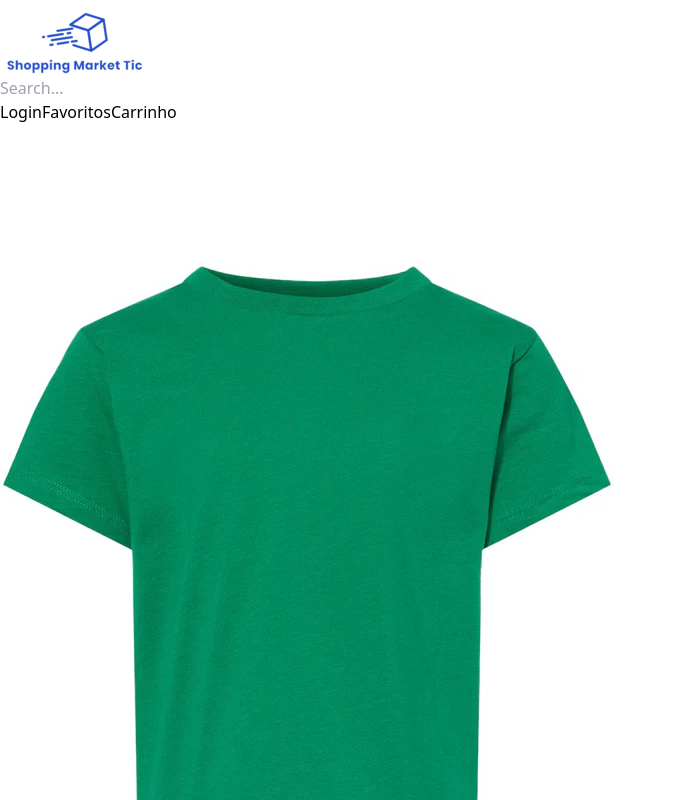
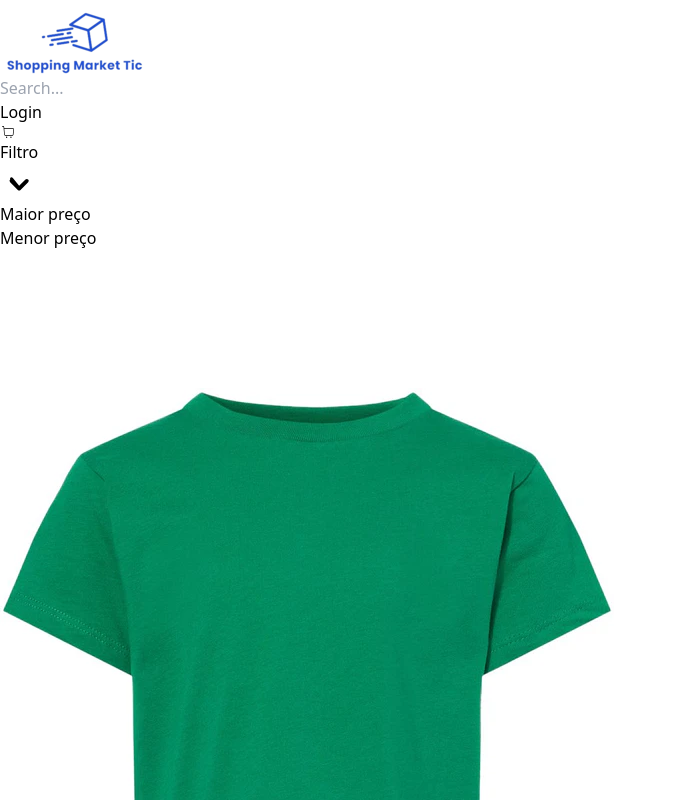
Before and after one commit to HenriqueMamede/shoppingMarketTic, a React (Vite) app: page / in a window 1280 px wide. Shown: the top 800 px of the page, without its empty margins (0-673 px from the left). Built offline with nearby package versions, Linux system fonts and the light colour scheme; data requests are answered from the project's data file.

Commit message:
feat: Implemented the highest and lowest price filter

```diff
--- a/package.json
+++ b/package.json
@@ -11,13 +11,16 @@
   },
   "dependencies": {
     "eslint-plugin-tailwindcss": "^3.14.1",
+    "lodash": "^4.17.21",
     "react": "^18.2.0",
     "react-dom": "^18.2.0",
+    "react-icons": "^5.0.1",
     "react-router-dom": "^6.22.0",
     "tailwind-merge": "^2.2.1",
     "tailwind-variants": "^0.1.20"
   },
   "devDependencies": {
+    "@types/lodash": "^4.14.202",
     "@types/react": "^18.2.43",
     "@types/react-dom": "^18.2.17",
     "@typescript-eslint/eslint-plugin": "^6.14.0",
--- a/src/app/components/Card.tsx
+++ b/src/app/components/Card.tsx
@@ -17,7 +17,9 @@ const Card = ({ item }: Product) => {
 
       <div className="flex flex-col gap-2 p-4">
         <div className="mb-2 flex items-center justify-center">
-          <h3 className="text-center text-lg font-bold">{item.name}</h3>
+          <h3 className="text-center text-lg font-bold capitalize">
+            {item.name}
+          </h3>
         </div>
 
         <div className="flex items-center justify-center">
--- a/src/app/components/Header.tsx
+++ b/src/app/components/Header.tsx
@@ -1,6 +1,45 @@
+import { ChangeEvent, useRef, useState } from "react";
+import { debounce } from "lodash";
 import Input from "../components/Input";
+import { useQuery } from "react-query";
+import { ProductProps } from "../interfaces/Produtc";
+import ProductService from "../../services/product.service";
+import { useOnClickOutside } from "../hooks/useClickOutside";
+import { CiShoppingCart } from "react-icons/ci";
 
 const Header = () => {
+  const [searchProduct, setSearchProduct] = useState("");
+  const dropdownRef = useRef<HTMLUListElement>(null);
+  const [isOpen, setIsOpen] = useState(false);
+
+  const {
+    isLoading: isLoadingProduct,
+    data: product,
+    // error,
+  } = useQuery<ProductProps[], Error>(
+    ["query-specific-product", searchProduct],
+    async () => {
+      return ProductService.findByName(searchProduct);
+    },
+    {
+      enabled: searchProduct.length > 0,
+      onSuccess: (res) => {
+        setIsOpen(res?.length > 0);
+      },
+    },
+  );
+
+  const handleOnChange = (event: ChangeEvent<HTMLInputElement>) => {
+    const value = event.target.value;
+    setSearchProduct(value);
+  };
+
+  const debouncedHandleOnChange = debounce(handleOnChange, 500);
+
+  useOnClickOutside(dropdownRef, () => {
+    setIsOpen(false);
+  });
+
   return (
     <header className="fixed right-0 top-0 flex w-full bg-white py-3">
       <div className="mx-auto flex w-11/12 items-center justify-between gap-52">
@@ -13,16 +52,28 @@ const Header = () => {
             />
           </a>
         </div>
-        <Input />
+        {/*  */}
+
+        <div className="relative w-4/5">
+          <Input onChange={debouncedHandleOnChange} />
+          <ul
+            id="search-results"
+            className="absolute z-50 mt-1 max-h-60 w-full overflow-auto rounded-md bg-white px-2 shadow-lg"
+            ref={dropdownRef}
+          >
+            {isOpen &&
+              product?.map((product: ProductProps) => {
+                return <li key={product.id}>{product.name}</li>;
+              })}
+            {isLoadingProduct && <li>Carregando...</li>}
+          </ul>
+        </div>
         <div className="flex items-center justify-between gap-12">
           <a href="/login" className="text-blue-500 hover:underline">
             Login
           </a>
-          <a href="/login" className="text-blue-500 hover:underline">
-            Favoritos
-          </a>
-          <a href="/login" className="text-blue-500 hover:underline">
-            Carrinho
+          <a href="/login">
+            <CiShoppingCart className="h-12 w-20" />
           </a>
         </div>
       </div>
--- a/src/app/components/Input.tsx
+++ b/src/app/components/Input.tsx
@@ -1,16 +1,20 @@
+import { ComponentProps } from "react";
 import { tv } from "tailwind-variants";
 
 const inputVariants = tv({
   base: "rounded border-2 border-gray-400 bg-white p-2 placeholder-gray-300 outline-none",
 });
 
-const Input = () => {
+type InputProps = ComponentProps<"input">;
+
+const Input = ({ onChange }: InputProps) => {
   return (
     <div className="flex w-full flex-col gap-2">
       <input
         className={inputVariants.base}
         type="text"
         placeholder="Search..."
+        onChange={onChange}
       />
     </div>
   );
--- /dev/null
+++ b/src/app/hooks/useClickOutside.ts
@@ -0,0 +1,23 @@
+import { RefObject, useEffect } from "react";
+
+export const useOnClickOutside = (
+  ref: RefObject<HTMLUListElement>,
+  handler: (params: unknown) => void,
+) => {
+  useEffect(() => {
+    const handleClickOutside = (event: MouseEvent | TouchEvent) => {
+      if (!ref.current || ref.current.contains(event.target as Node)) {
+        return;
+      }
+
+      handler(event);
+    };
+
+    document.addEventListener("mousedown", handleClickOutside);
+    document.addEventListener("touchstart", handleClickOutside);
+    return () => {
+      document.removeEventListener("mousedown", handleClickOutside);
+      document.removeEventListener("touchstart", handleClickOutside);
+    };
+  }, [ref, handler]);
+};
--- a/src/app/views/Home/index.tsx
+++ b/src/app/views/Home/index.tsx
@@ -1,16 +1,175 @@
+import { twMerge } from "tailwind-merge";
+import { tv } from "tailwind-variants";
 import Card from "../../components/Card";
-import { mockProdutos } from "../../../mock/listaProdutos";
+import { ProductProps } from "../../interfaces/Produtc";
+import ProductService from "../../../services/product.service";
+import { useQuery } from "react-query";
+import { useState } from "react";
+
+const containerVariants = tv({
+  variants: {
+    variant: {
+      fullCardList: "grid h-5/6 w-11/12 grid-cols-4 gap-4 overflow-x-auto",
+      // "mb-36 mt-60 grid h-5/6 w-11/12 grid-cols-4 gap-4 overflow-x-auto",
+    },
+  },
+});
+
+const menuListVariants = tv({
+  variants: {
+    variant: {
+      menuList: "absolute z-10 mt-1 w-48 rounded-md bg-white py-1 shadow-lg",
+    },
+  },
+});
 
 const Home = () => {
+  const [isOpenMenu, setIsOpenMenu] = useState(false);
+  const [isTypeFilter, setIsTypeFilter] = useState("");
+  const [products, setProducts] = useState<ProductProps[]>();
+
+  const { isLoading: isLoadingProducts, error } = useQuery<
+    ProductProps[],
+    Error
+  >(
+    ["query-products"],
+    async () => {
+      return ProductService.findAll();
+    },
+    {
+      onSuccess: (res) => {
+        setProducts(res);
+      },
+    },
+  );
+
+  const {
+    isLoading: isLoadingProductsFilter,
+    refetch: productsFilter,
+    error: productsFilterError,
+  } = useQuery<ProductProps[], Error>(
+    "query-products-filter",
+    async () => {
+      return await ProductService.findSortPrice();
+    },
+    {
+      enabled: false,
+      retry: 1,
+      onSuccess: (res) => {
+        const data = res;
+        isTypeFilter === "maior" ? data.reverse() : data;
+        setProducts(data);
+      },
+    },
+  );
+
+  const containerClasses = twMerge(
+    containerVariants({
+      variant: isLoadingProducts || error ? undefined : "fullCardList",
+    }),
+  );
+
+  const menuListClasses = twMerge(
+    menuListVariants(),
+    isOpenMenu
+      ? "flex items-center flex-col absolute top-60 bg-white rounded-md p-4 shadow-lg shadow-black w-44 mr-44"
+      : "hidden",
+  );
+
+  const handleClickMenu = () => {
+    setIsOpenMenu(!isOpenMenu);
+  };
+
+  const handleFilter = (type: string) => {
+    void productsFilter();
+    setIsTypeFilter(type);
+  };
+
   return (
-    <div className="mb-36 mt-60 grid h-5/6 w-11/12 grid-cols-4 gap-4 overflow-x-auto">
-      {mockProdutos?.map((product) => {
+    <div className="mt-32 flex h-4/5 w-full flex-col items-center justify-center gap-16">
+      <div className="flex w-full flex-col items-end">
+        <button
+          id="dropdownMenu"
+          className="mr-44 inline-flex w-24 items-center rounded-md border bg-blue-500 px-3 py-2 text-center text-sm font-medium text-black"
+          onClick={handleClickMenu}
+        >
+          Filtro
+          <svg
+            className="-mr-1 ml-4 size-5"
+            xmlns="http://www.w3.org/2000/svg"
+            viewBox="0 0 20 20"
+            fill="currentColor"
+          >
+            <path
+              fillRule="evenodd"
+              d="M5.293 7.293a1 1 0 011.414 0L10 11.414l3.293-3.293a1 1 0 011.414 1.414l-4 4a1 1 0 01-1.414 0l-4-4a1 1 0 010-1.414z"
+              clipRule="evenodd"
+            />
+          </svg>
+        </button>
+        <ul id="dropdownMenuContent" className={menuListClasses}>
+          <li
+            className="px-4 py-2 text-sm text-gray-700 hover:bg-gray-200"
+            onClick={() => handleFilter("maior")}
+          >
+            Maior preço
+          </li>
+          <li
+            className="px-4 py-2 text-sm text-gray-700 hover:bg-gray-200"
+            onClick={() => handleFilter("menor")}
+          >
+            Menor preço
+          </li>
+        </ul>
+      </div>
+
+      <div className={containerClasses}>
+        {isLoadingProducts ||
+          (isLoadingProductsFilter && (
+            <div className="flex items-center">
+              <svg
+                className="-ml-1 mr-3 size-5 animate-spin text-blue-500"
+                xmlns="http://www.w3.org/2000/svg"
+                fill="none"
+                viewBox="0 0 24 24"
+              >
+                <circle
+                  className="opacity-25"
+                  cx="12"
+                  cy="12"
+                  r="10"
+                  stroke="currentColor"
+                  strokeWidth="4"
+                ></circle>
+                <path
+                  className="opacity-75"
+                  fill="currentColor"
+                  d="M4 12a8 8 0 018-8V0C5.373 0 0 5.373 0 12h4z"
+                ></path>
+              </svg>
+              <span>Carregando...</span>
+            </div>
+          ))}
+        {!isLoadingProducts &&
+          !isLoadingProductsFilter &&
+          products?.map((product) => {
             return (
               <div key={product.id}>
                 <Card item={product} />
               </div>
             );
           })}
+        {error && (
+          <>
+            <span>{error.message}</span>
+          </>
+        )}
+        {productsFilterError && (
+          <>
+            <span>{productsFilterError.message}</span>
+          </>
+        )}
+      </div>
     </div>
   );
 };
--- a/src/services/product.service.ts
+++ b/src/services/product.service.ts
@@ -16,10 +16,16 @@ const findByName = async (name: string) => {
   return response.data;
 };
 
+const findSortPrice = async () => {
+  const response = await http.get<ProductProps[]>(`/products?_sort=price`);
+  return response.data;
+};
+
 const ProductService = {
   findAll,
   findById,
   findByName,
+  findSortPrice,
 };
 
 export default ProductService;
```
Also changed, not shown: src/json-serve/db.json (+21 -21 lines), 1 other file (tests, documents, lock files or other folders). Lines whose indentation alone changed are shown as unchanged.
